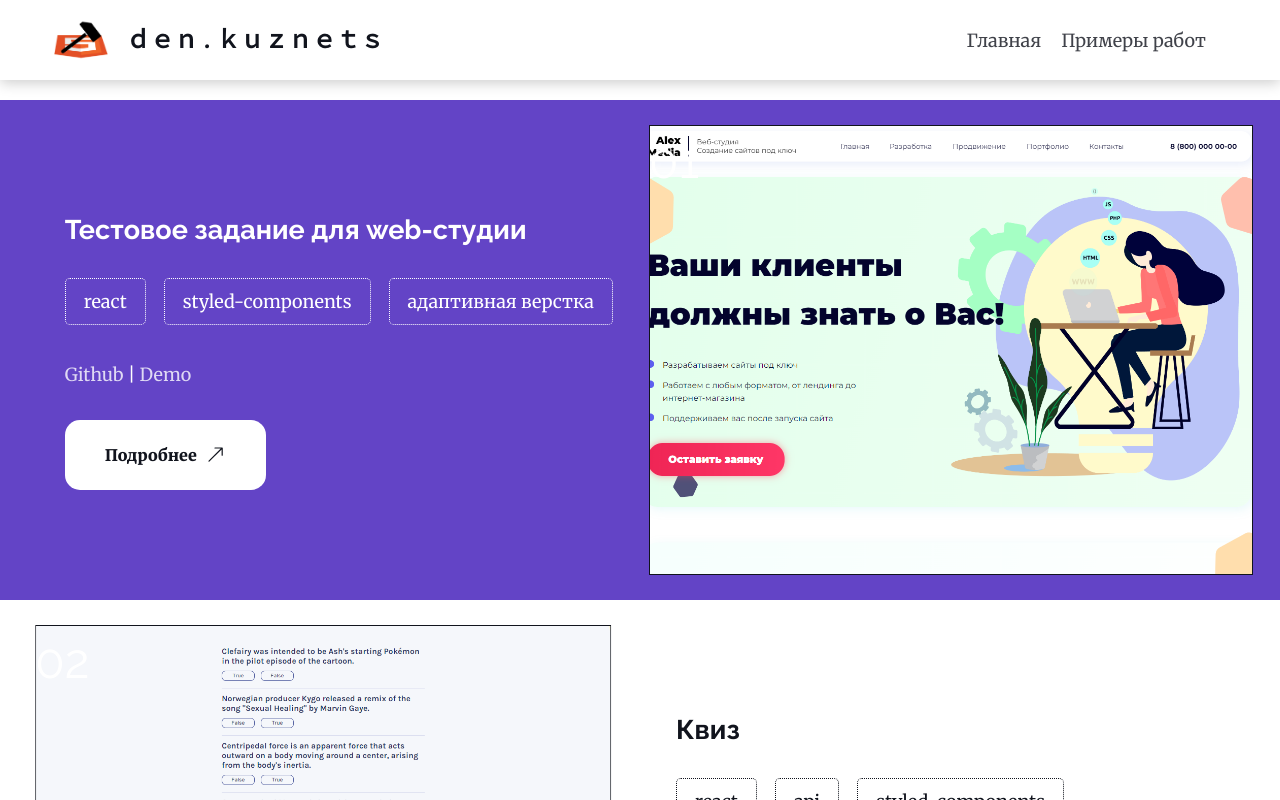
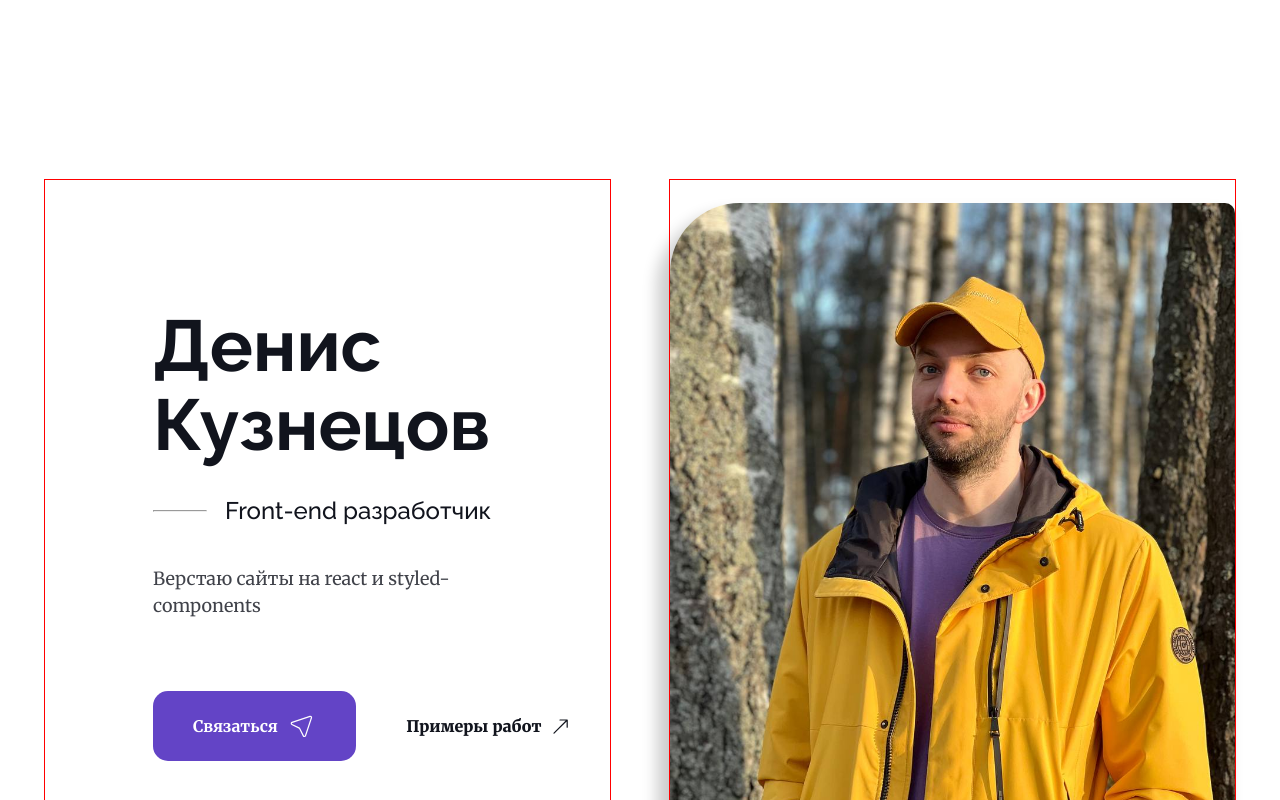
Before and after one commit to DenKuznets/portfolio, a React (Vite) app: page / in a window 1280 px wide. Shown: the top 800 px of the page. Built offline with nearby package versions, Linux system fonts and the light colour scheme.

Commit message:
header reafactoring

```diff
--- a/src/App.jsx
+++ b/src/App.jsx
@@ -18,16 +18,16 @@ function App() {
       <GlobalStyle />
       <ThemeProvider theme={themeLight}>
         <LanguageContext.Provider value={appText}>
-          <Header />
+          {/* <Header /> */}
           <main>
-            {/* <section id="hero">
+            <section id="hero">
               <Hero />
-            </section> */}
-            <section id="work1">
+            </section>
+            {/* <section id="work">
               <Work index={0} />
               <Work index={1} />
               <Work index={2} />
-            </section>
+            </section> */}
           </main>
         </LanguageContext.Provider>
       </ThemeProvider>
--- a/src/components/Hero.jsx
+++ b/src/components/Hero.jsx
@@ -24,10 +24,10 @@ const Hero = () => {
           </div>
           <p>{text.hero.aboutme}</p>
           <div className="hero-text__buttons-container flex">
-            <Button bg={colors.violet}>
+            <Button className="hero-text__contactme-btn" bg={colors.violet}>
               {text.hero.contactme}
             </Button>
-            <Button>
+            <Button className="hero-text__showcase-btn">
               {text.header.nav.case}
             </Button>
           </div>
@@ -35,7 +35,7 @@ const Hero = () => {
       </div>
       <div className="hero-img">
         <div className="hero-img__content">
-          <img src="./images/avatar1.jpg" alt="" />
+          <img src="./images/avatar-me.jpg" alt="" />
         </div>
       </div>
     </HeroStyled>
--- a/src/components/styled/Hero.styled.js
+++ b/src/components/styled/Hero.styled.js
@@ -1,5 +1,7 @@
 import styled from "styled-components";
 import { screen } from "../../../utils";
+
+const px580 = '580px';
 
 const HeroStyled = styled.div`
   display: flex;
@@ -7,7 +9,7 @@ const HeroStyled = styled.div`
   gap: 5%;
   min-height: 800px;
 
-  @media (max-width: ${screen.px992}) {
+  @media (max-width: 1065px) {
     flex-direction: column;
     gap: 50px;
   }
@@ -15,14 +17,14 @@ const HeroStyled = styled.div`
   .hero-text,
   .hero-img {
     flex: 1;
-    /* outline: 1px solid red; */
+    outline: 1px solid red;
   }
 
   .hero-text {
     display: flex;
     /* flex: 1; */
     justify-content: flex-end;
-    @media (max-width: ${screen.px992}) {
+    @media (max-width: 1065px) {
       align-items: center;
       justify-content: center;
     }
@@ -35,7 +37,7 @@ const HeroStyled = styled.div`
     display: flex;
     flex-direction: column;
 
-    @media (max-width: ${screen.px992}) {
+    @media (max-width: ${px580}) {
       align-items: center;
       padding-top: 0;
     }
@@ -71,12 +73,28 @@ const HeroStyled = styled.div`
       @media (max-width: ${screen.px992}) {
         max-width: 300px;
       }
+
+      @media only screen and (max-width: ${px580}) {
+        margin-bottom: 1em;
+      }
       @media (max-width: ${screen.px480}) {
         font-size: 0.8rem;
       }
     }
     button {
       /* text-transform: capitalize; */
+    }
+  }
+
+  .hero-text__buttons-container {
+    @media only screen and (max-width: ${px580}) {
+      flex-direction: column-reverse;
+    }
+  }
+
+  .hero-text__showcase-btn {
+    @media only screen and (max-width: ${px580}) {
+      margin-bottom: 2em;
     }
   }
 
@@ -93,6 +111,7 @@ const HeroStyled = styled.div`
   .hero-img__content {
     position: relative;
     display: flex;
+    align-items: flex-start;
     justify-content: center;
     width: 100%;
     img {
--- a/src/globalStyles.js
+++ b/src/globalStyles.js
@@ -89,6 +89,10 @@ body *::first-letter{
     text-transform: capitalize;
 }
 
+main {
+  padding: 0 1em;
+}
+
 .hero, .work {
   padding: 0 1.5em;
 }
```
Also changed, not shown: public/images/avatar-me.jpg (added), 1 other file (tests, documents, lock files or other folders).
